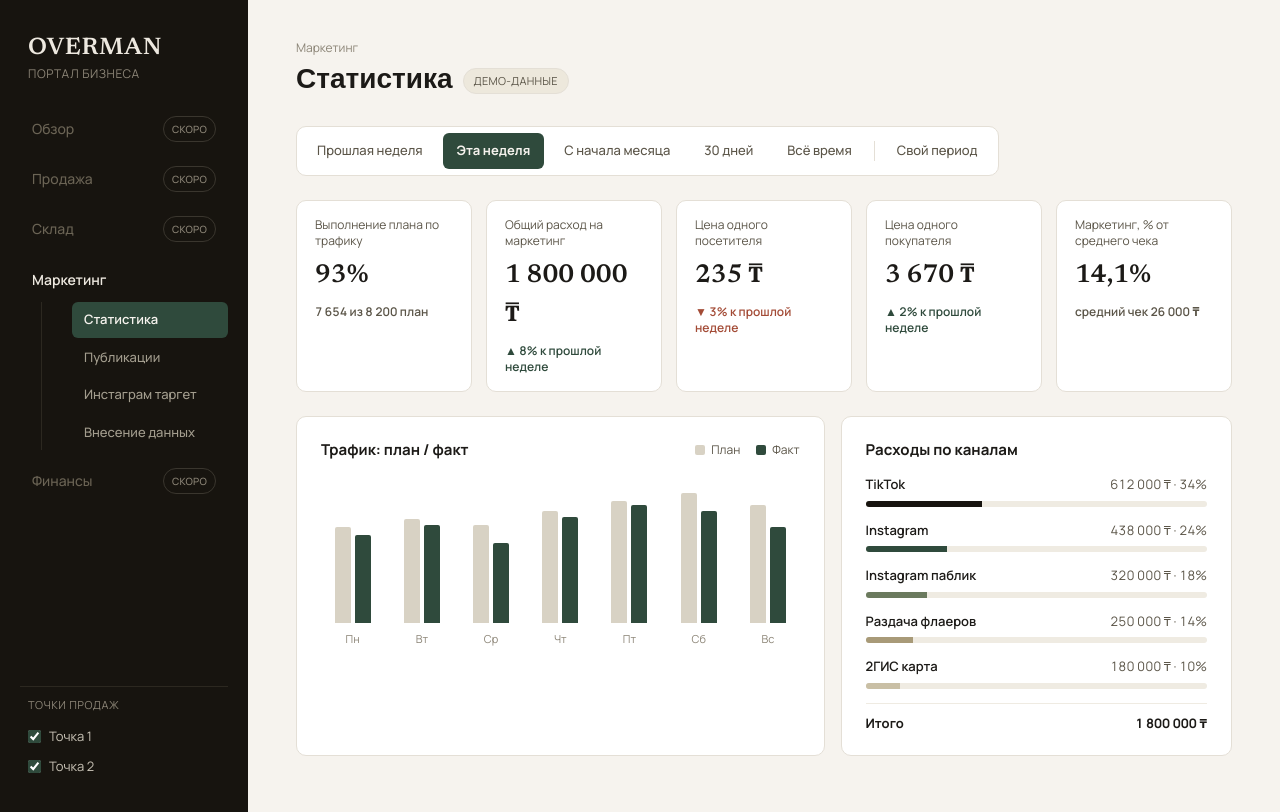
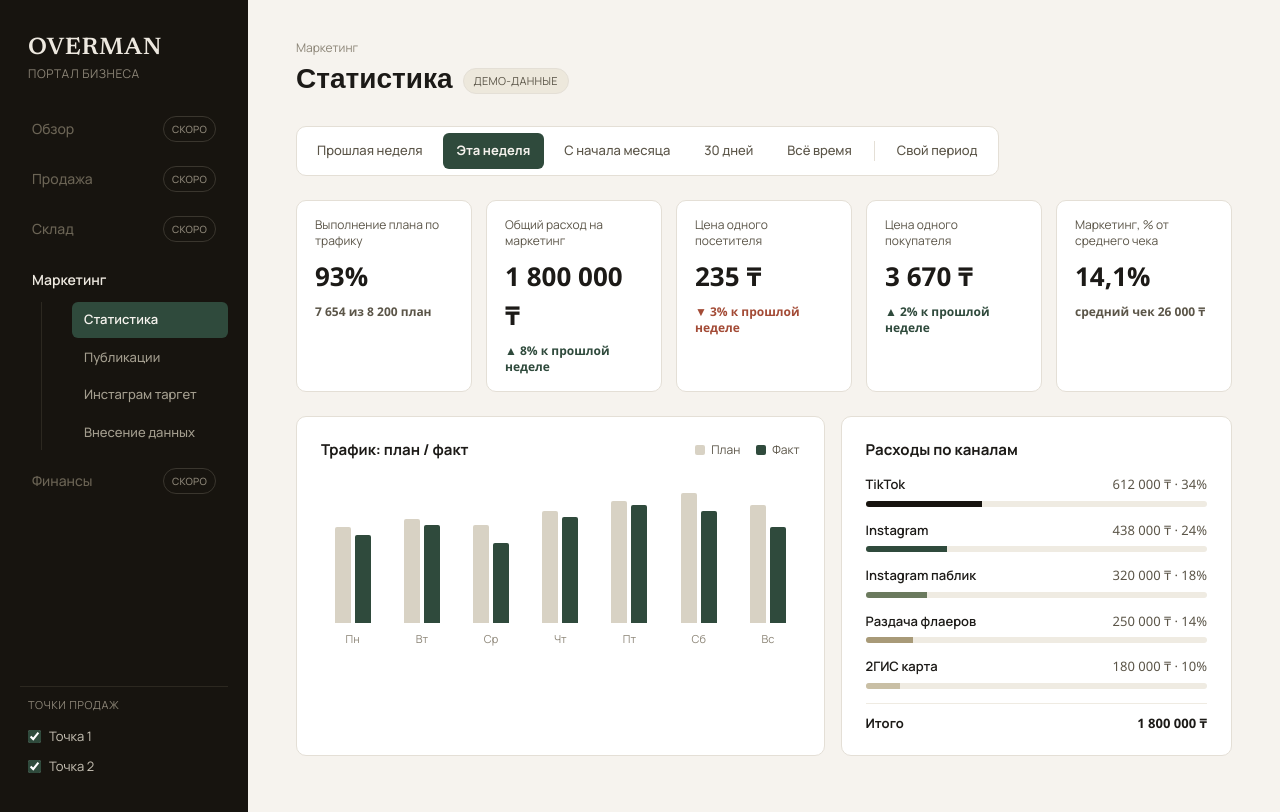
Before and after one commit to overmanaktau/OVERMAN-, a Next.js app: page /marketing/statistics in a window 1280 px wide. Built offline with nearby package versions, Linux system fonts and the light colour scheme.

Commit message:
Update globals.css

```diff
--- a/app/globals.css
+++ b/app/globals.css
@@ -8,5 +8,5 @@ body {
 
 /* Tabular numbers for anything money/count-like, matching the mockup */
 .num {
-  font-variant-numeric: tabular-nums;
+  font-variant-numeric: tabular-nums; font-family: 'Segoe UI', Arial, sans-serif;
 }
```
